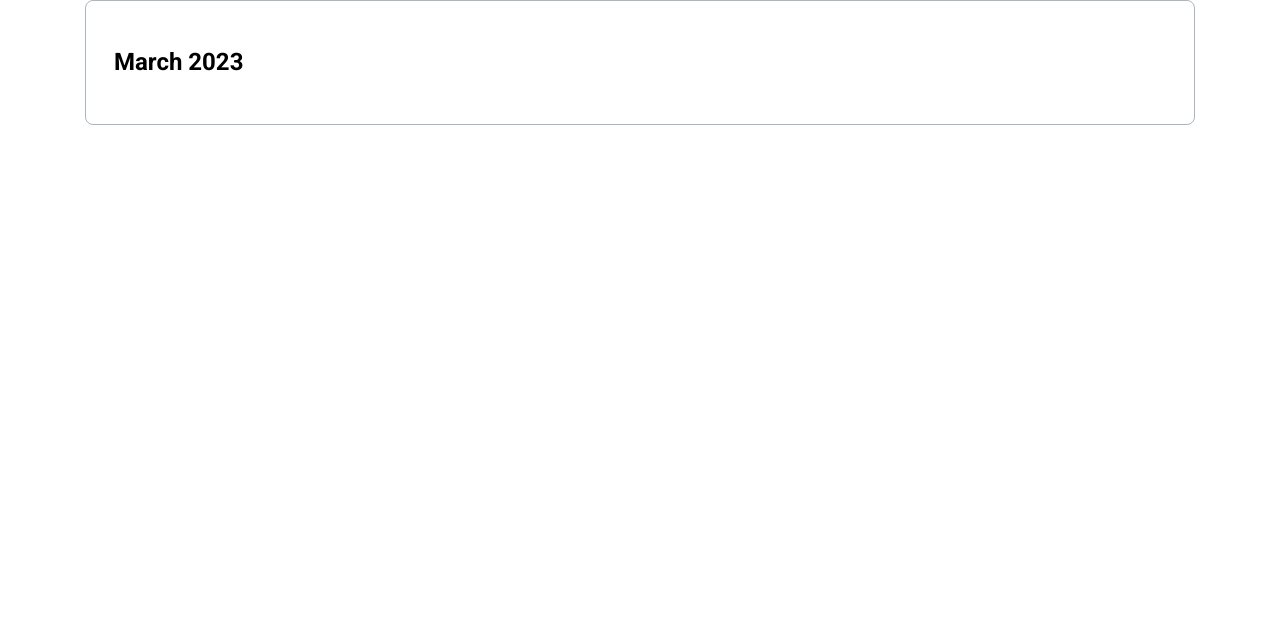
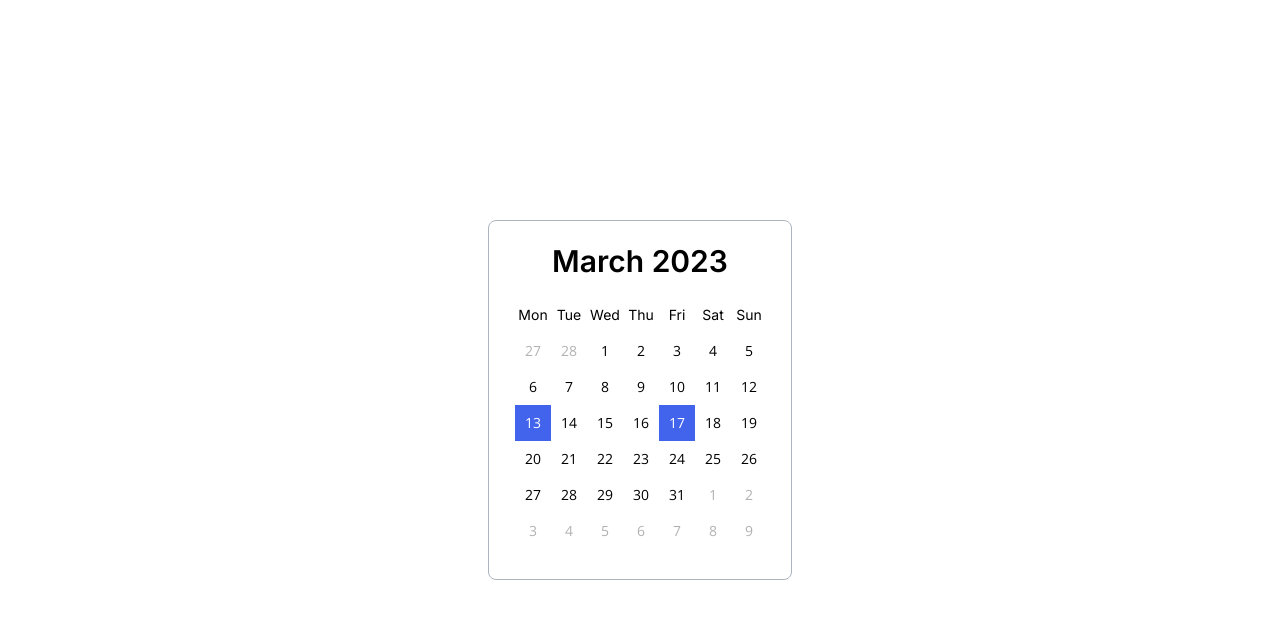
Before and after one commit to js-tasks-ru/htmlcss-20230227_zloy-monk, a website: page 05-lection3/03-calendar/index.html in a window 1280 px wide. Drawn offline with nearby package versions, Linux system fonts and the light colour scheme.

Commit message:
add solution for 5-module 2-task

```diff
--- a/05-lection3/03-calendar/calendar.css
+++ b/05-lection3/03-calendar/calendar.css
@@ -1,7 +1,67 @@
 .calendar {
+    background: var(--white);
     box-sizing: border-box;
-    background: #FFFFFF;
     border: 1px solid var(--grey-3);
     border-radius: 8px;
-    padding: 28px;
+    padding: 28px 26px 32px;
+    width: 100%;
+    max-width: 304px;
+    font-family: 'Inter', sans-serif;
+    font-weight: 600;
+    font-size: 20px;
+    line-height: 24px;
+    text-align: center;
 }
+
+.calendar__title {
+    margin: 0;
+    color: var(--blue-2);
+    margin: 0 0 24px;
+}
+
+.calendar__wrapper {
+    position: relative;
+    padding-bottom: 100%;
+}
+
+.calendar__inner {
+    position: absolute;
+    top: 0;
+    bottom: 0;
+    left: 0;
+    right: 0;
+    display: grid;
+    grid-template: repeat(7, 1fr) / repeat(7, 1fr);
+}
+
+.calendar__item {
+    font-family: 'Open Sans', sans-serif;
+    width: 36px;
+    height: 36px;
+    font-weight: 400;
+    font-size: 14px;
+    line-height: 20px;
+    color: var(--blue-2);
+    display: flex;
+    justify-content: center;
+    align-items: center;
+    cursor: pointer;
+}
+
+.calendar__item_day {
+    font-family: 'Inter', sans-serif;
+    color: var(--grey-5);
+}
+
+.calendar__item_disabled {
+    opacity: 0.3;
+}
+
+.calendar__item_active {
+    color: var(--white);
+    background-color: var(--blue);
+}
+
+.calendar__item_between-active {
+    background-color: var(--blue-4);
+}
--- a/05-lection3/03-calendar/index.html
+++ b/05-lection3/03-calendar/index.html
@@ -5,11 +5,72 @@
         <link rel="stylesheet" href="../../assets/css/main.css">
         <link rel="stylesheet" href="./calendar.css">
         <title>Calendar</title>
+        <style>
+            .container {
+                display: flex;
+                align-items: center;
+                justify-content: center;
+                height: 100%;
+            }
+        </style>
     </head>
     <body>
         <div class="container">
             <div class="calendar">
                 <h2 class="calendar__title">March 2023</h2>
+                <div class="calendar__wrapper">
+                    <div class="calendar__inner">
+                        <span class="calendar__item calendar__item_day">Mon</span>
+                        <span class="calendar__item calendar__item_day">Tue</span>
+                        <span class="calendar__item calendar__item_day">Wed</span>
+                        <span class="calendar__item calendar__item_day">Thu</span>
+                        <span class="calendar__item calendar__item_day">Fri</span>
+                        <span class="calendar__item calendar__item_day">Sat</span>
+                        <span class="calendar__item calendar__item_day">Sun</span>
+                        <span class="calendar__item calendar__item_disabled">27</span>
+                        <span class="calendar__item calendar__item_disabled">28</span>
+                        <span class="calendar__item ">1</span>
+                        <span class="calendar__item">2</span>
+                        <span class="calendar__item">3</span>
+                        <span class="calendar__item">4</span>
+                        <span class="calendar__item">5</span>
+                        <span class="calendar__item">6</span>
+                        <span class="calendar__item">7</span>
+                        <span class="calendar__item">8</span>
+                        <span class="calendar__item">9</span>
+                        <span class="calendar__item">10</span>
+                        <span class="calendar__item">11</span>
+                        <span class="calendar__item">12</span>
+                        <span class="calendar__item calendar__item_active">13</span>
+                        <span class="calendar__item calendar__item_between-active">14</span>
+                        <span class="calendar__item calendar__item_between-active">15</span>
+                        <span class="calendar__item calendar__item_between-active">16</span>
+                        <span class="calendar__item calendar__item_active">17</span>
+                        <span class="calendar__item">18</span>
+                        <span class="calendar__item">19</span>
+                        <span class="calendar__item">20</span>
+                        <span class="calendar__item">21</span>
+                        <span class="calendar__item">22</span>
+                        <span class="calendar__item">23</span>
+                        <span class="calendar__item">24</span>
+                        <span class="calendar__item">25</span>
+                        <span class="calendar__item">26</span>
+                        <span class="calendar__item">27</span>
+                        <span class="calendar__item">28</span>
+                        <span class="calendar__item">29</span>
+                        <span class="calendar__item">30</span>
+                        <span class="calendar__item">31</span>
+                        <span class="calendar__item calendar__item_disabled">1</span>
+                        <span class="calendar__item calendar__item_disabled">2</span>
+                        <span class="calendar__item calendar__item_disabled">3</span>
+                        <span class="calendar__item calendar__item_disabled">4</span>
+                        <span class="calendar__item calendar__item_disabled">5</span>
+                        <span class="calendar__item calendar__item_disabled">6</span>
+                        <span class="calendar__item calendar__item_disabled">7</span>
+                        <span class="calendar__item calendar__item_disabled">8</span>
+                        <span class="calendar__item calendar__item_disabled">9</span>
+                    </div>
+                </div>
             </div>
         </div>
     </body>
--- a/assets/fonts/fonts.css
+++ b/assets/fonts/fonts.css
@@ -1,2 +1,3 @@
 @import url('https://fonts.googleapis.com/css2?family=Roboto:ital,wght@0,100;0,300;0,400;0,500;0,700;0,900;1,100;1,300;1,400;1,500;1,700;1,900&display=swap');
-@import url('https://fonts.googleapis.com/css2?family=Inter:wght@500&display=swap');
+@import url('https://fonts.googleapis.com/css2?family=Inter:wght@400;500;600&display=swap');
+@import url('https://fonts.googleapis.com/css2?family=Open+Sans&display=swap');
```
